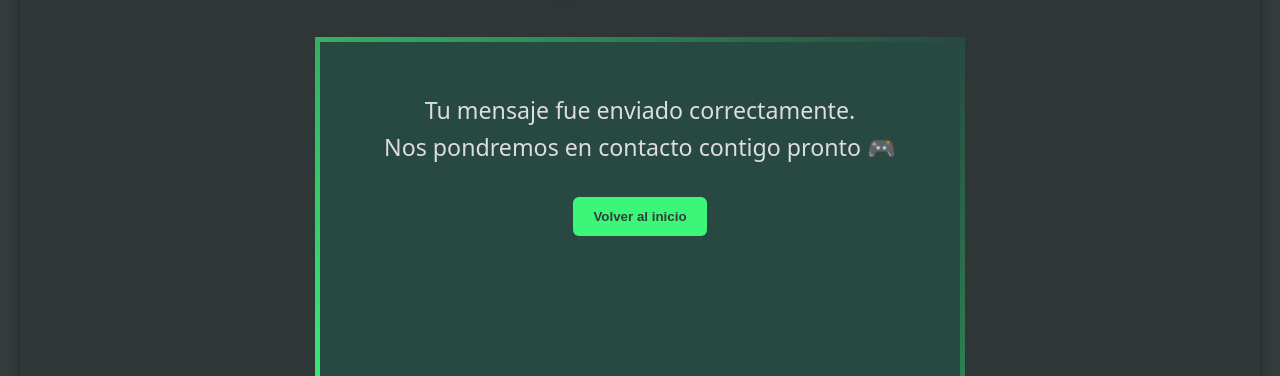
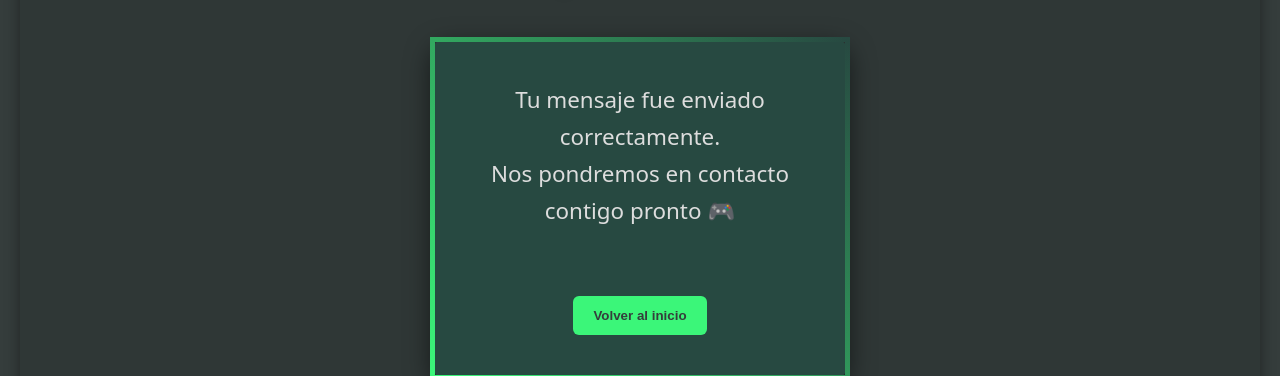
Before and after one commit to Magoxjocker/Gamer-week, a plain HTML site: page gracias.html in a window 1280 px wide. Shown: the part 424-800 px from the top of the page. Drawn offline with Linux system fonts and the light colour scheme.

Commit message:
card de agradecimiento

```diff
--- a/css/estilos.css
+++ b/css/estilos.css
@@ -144,11 +144,12 @@ h2 {
     filter: brightness(1.1);
 }
 
-/* ====================== CARDS DE VIDEOS (Estilo YouTube) ====================== */
+/* ====================== CARDS DE VIDEOS ====================== */
 .card-video {
     background: #274941;
     width: 100%;
     max-width: 360px;
+    min-height: 290px;
     border-radius: 20px;
     padding: 12px;
     border: 5px solid;
@@ -158,28 +159,32 @@ h2 {
     overflow: hidden;
     display: flex;
     flex-direction: column;
+    gap: 12px;
 }
 
 .card-video iframe,
 .card-video video {
     width: 100%;
-    height: 220px;                    /* Más grande, como YouTube */
+    height: 200px;
     border-radius: 12px;
     object-fit: cover;
     transition: transform 0.3s ease, filter 0.3s ease;
+    flex-shrink: 0;
 }
 
 .card-video h3 {
-    margin: 18px 0 8px;
+    margin: 0;
     color: #3bf679;
     font-size: 1.35rem;
-    min-height: 50px;
+    padding-bottom: 8px;
     display: flex;
     align-items: center;
     justify-content: center;
+    flex-grow: 1;
+    min-height: 48px;
 }
 
-/* Hover específico para cards de video */
+/* Hover */
 .card-video:hover {
     transform: translateY(-8px) scale(1.02);
     box-shadow: 0 12px 30px rgba(0,0,0,0.6);
@@ -279,14 +284,23 @@ button:hover {
 
 /* ====================== MENSAJE DE GRACIAS ====================== */
 .card-gracias {
-    max-width: 650px;
-    margin: 0 auto;
-    padding: 50px 20px;
+    background: #274941;
+    width: 100%;
+    max-width: 420px;
+    min-height: 280px;
+    border-radius: 20px;
+    padding: 40px 30px;
+    border: 5px solid;
+    border-image: linear-gradient(45deg, #3bf679, #274941) 1;
+    text-align: center;
+    box-shadow: 0 8px 25px rgba(0, 0, 0, 0.5);
 }
 
 .mensaje-gracias {
-    font-size: 1.45rem;
-    line-height: 1.6;
+    font-size: 1.4rem;
+    line-height: 1.65;
+    color: #dddddd;
+    margin-bottom: 35px;
 }
 
 /* ====================== PIE DE PÁGINA ====================== */
```
